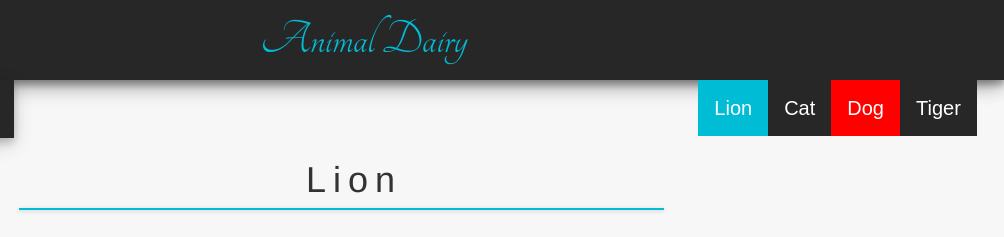
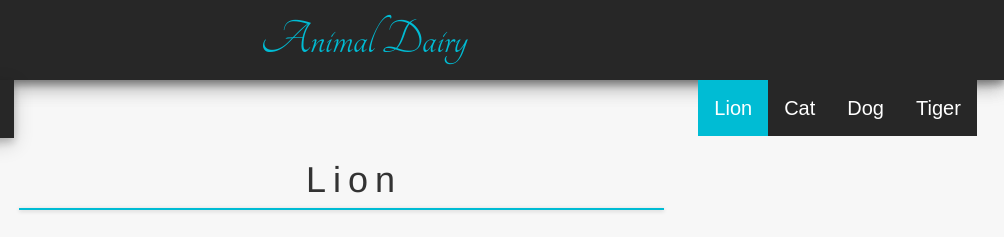
Before and after one commit to MansiV19/CSS-Demo, a plain HTML site: page index.html in a window 1280 px wide. Shown: the top 237 px of the page, 276-1280 px from the left. Drawn offline with Linux system fonts and the light colour scheme.

Commit message:
Update index.html

```diff
--- a/index.html
+++ b/index.html
@@ -18,7 +18,7 @@
 			<ul class="navbar-animal">
 			  <li><a class="active" href="#home">Lion</a></li>
 			  <li><a href="#news">Cat</a></li>
-			  <li><a href="#contact">Dog</a></li>
+			  <li style="background-color: #272727"><a href="#contact">Dog</a></li>
 			  <li><a href="#about">Tiger</a></li>
 			</ul>
 		</div>
```
